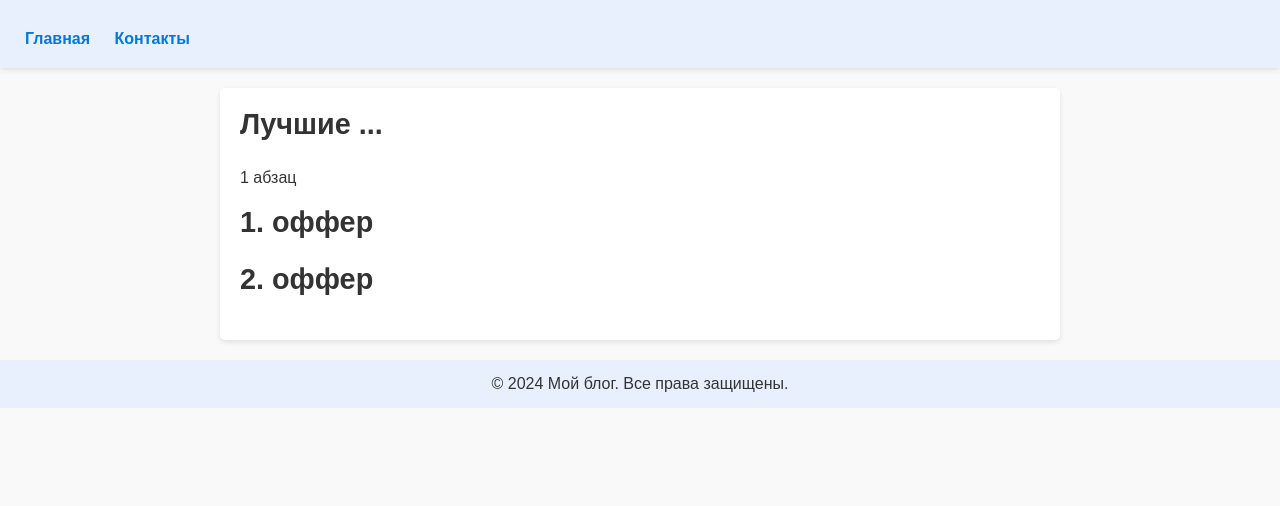
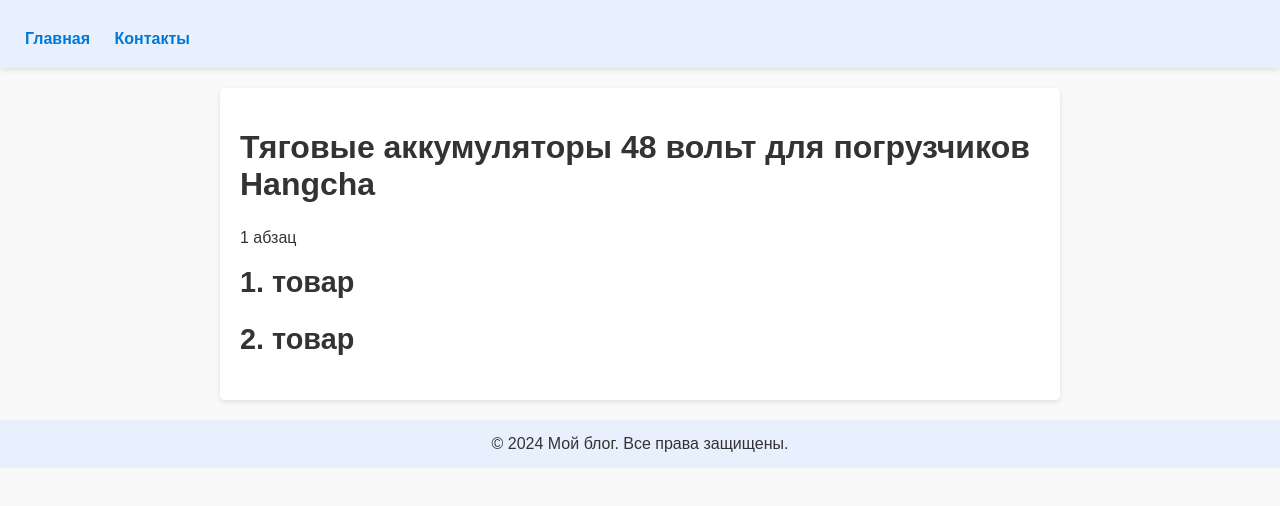
Before and after one commit to antonmitch/akb-hangcha-48volt, a plain HTML site: page index.html in a window 1280 px wide. Drawn offline with Linux system fonts and the light colour scheme.

Commit message:
Update index.html

```diff
--- a/index.html
+++ b/index.html
@@ -3,7 +3,7 @@
 <head>
     <meta charset="UTF-8">
     <meta name="viewport" content="width=device-width, initial-scale=1.0">
-    <title>Лучшие ...</title>
+    <title>Тяговые аккумуляторы 48 вольт для погрузчиков Hangcha купить с доставкой</title>
     <style>
         body {
             font-family: Arial, sans-serif;
@@ -68,15 +68,15 @@
         </nav>
     </header>
     <main>
-<h2>Лучшие ...</h2>
+<h1>Тяговые аккумуляторы 48 вольт для погрузчиков Hangcha</h1>
 
 <p>1 абзац</p>
 
 
-<h2>1. оффер</h2>
+<h2>1. товар</h2>
 
 
-<h2>2. оффер</h2>
+<h2>2. товар</h2>
 
     </main>
     <footer>
```
